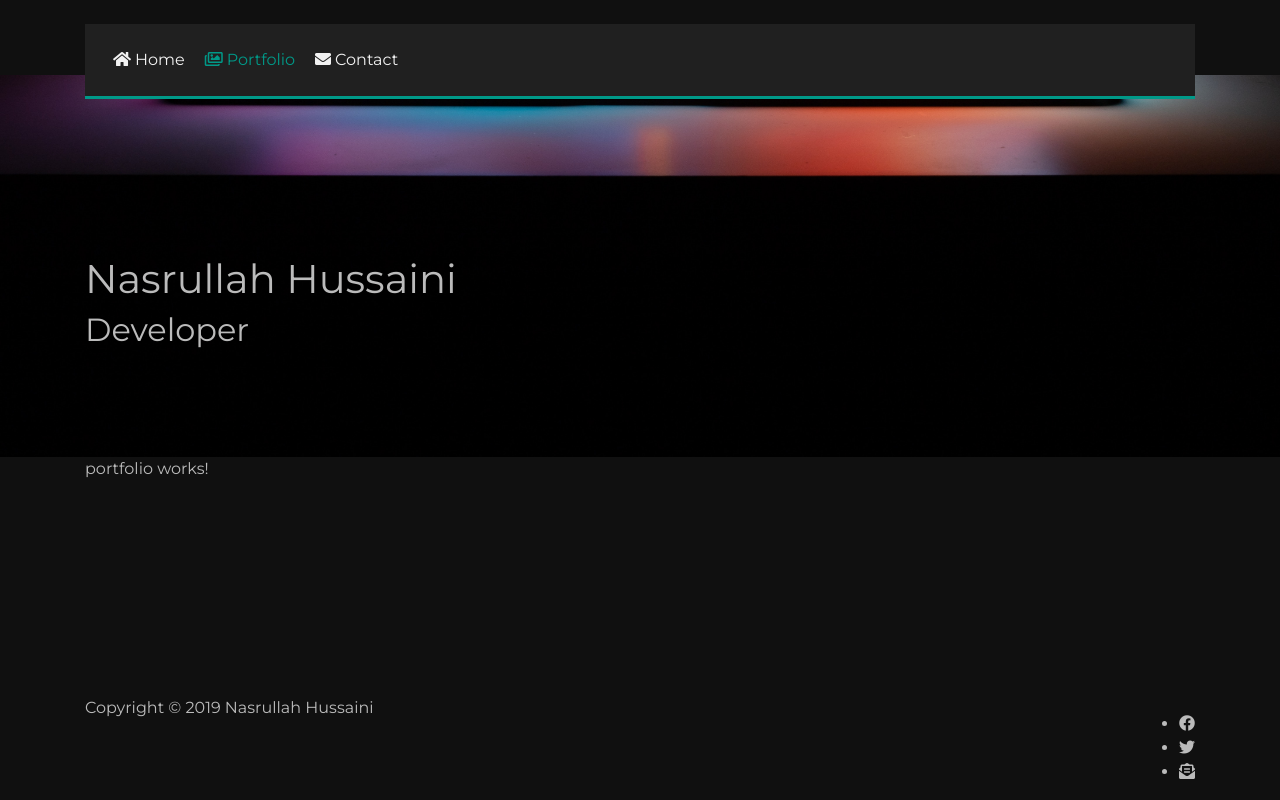
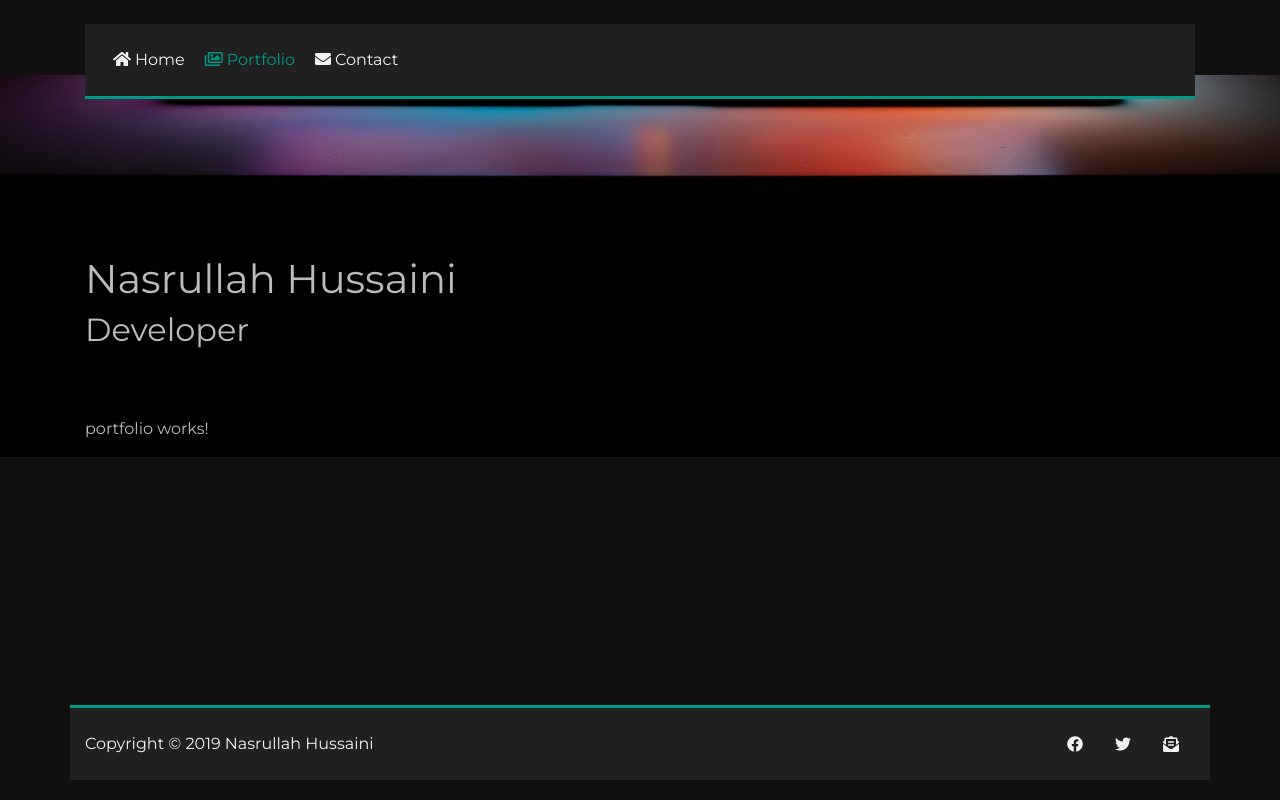
Before and after one commit to nhussaini/my-portfolio, an Angular app: page /portfolio in a window 1280 px wide. Built offline with nearby package versions, Linux system fonts and the light colour scheme.

Commit message:
added and styled the footer

```diff
--- a/src/app/core/app.component.html
+++ b/src/app/core/app.component.html
@@ -15,7 +15,7 @@
         <h2>Developer</h2>
       </div>
     </div>
-    <main class="container">
+    <main class="main-content container">
       <router-outlet></router-outlet>
     </main>
   </div>
--- a/src/app/styles/portfolio.scss
+++ b/src/app/styles/portfolio.scss
@@ -11,6 +11,9 @@ body{
 
 .site-content{
   flex: 1;
+}
+.main-content{
+  margin-top: -40px;
 }
 
 .header{
@@ -38,3 +41,30 @@ body{
     }
   }
 }
+
+.footer{
+  position: relative;
+  bottom: 1.25rem;
+  color:$alt-color;
+  border-top: solid 3px $accent;
+  background-color: $alt-bg;
+
+  p{
+    padding-top: 1.5rem;
+  }
+  .social-icons{
+    li{
+      display: inline-block;
+      list-style: none;
+
+      a{
+        padding: 0.75rem 1rem;
+        text-align: center;
+        &:hover{
+          color: $accent;
+        }
+      }
+
+    }
+  }
+}
```
